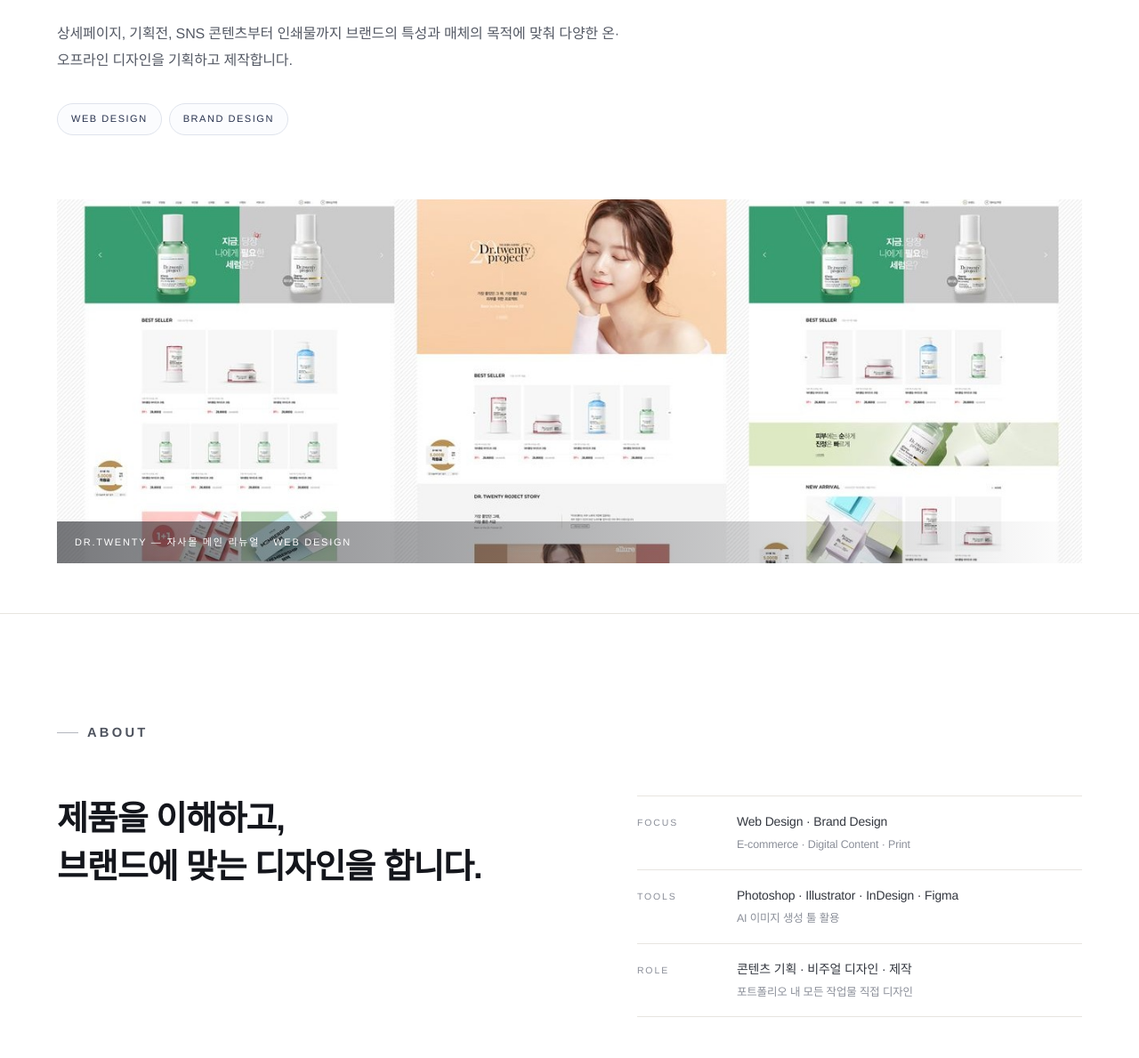
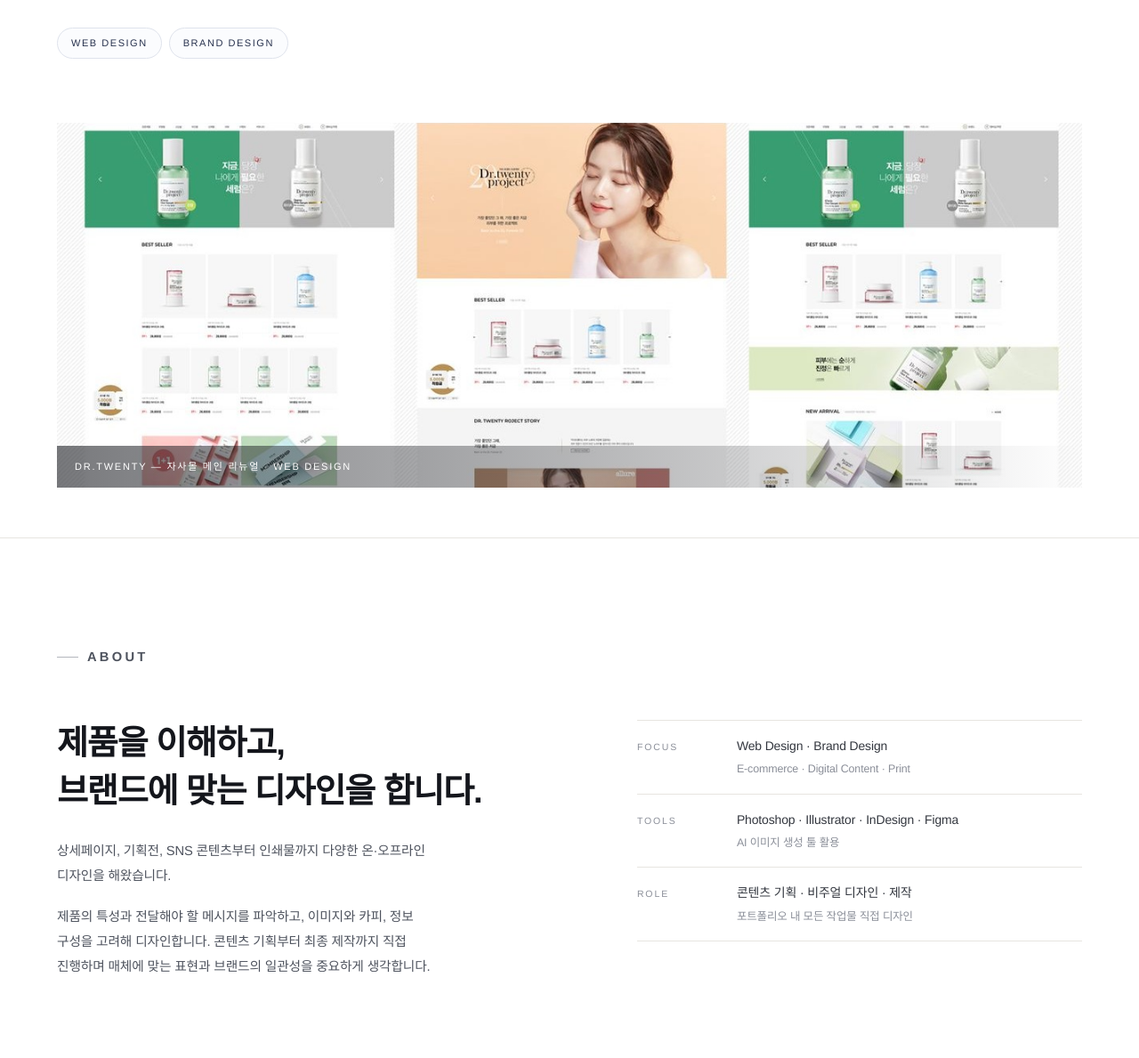
Before and after one commit to mygido19-ai/mygido19-ai.github.io, a plain HTML site: page index.html in a window 1280 px wide. Shown: the part 431-1620 px from the top of the page at 89% size. Drawn offline with Linux system fonts and the light colour scheme.

Commit message:
Hero/About: drop hero lead, restore about intro copy with h2 spacing

```diff
--- a/css/style.css
+++ b/css/style.css
@@ -364,7 +364,7 @@ body.menu-open .mobile-nav { opacity: 1; visibility: visible; transform: none; }
   align-items: start;
 }
 .about h2 {
-  margin: 0;
+  margin: 0 0 26px;
   font-size: clamp(24px, 3vw, 38px);
   line-height: 1.42;
   letter-spacing: -0.03em;
--- a/index.html
+++ b/index.html
@@ -69,10 +69,6 @@
         </div>
       </div>
 
-      <p class="hero-lead">
-        상세페이지, 기획전, SNS 콘텐츠부터 인쇄물까지 브랜드의 특성과 매체의 목적에 맞춰 다양한 온·오프라인 디자인을 기획하고 제작합니다.
-      </p>
-
       <ul class="hero-tags">
         <li>Web Design</li>
         <li>Brand Design</li>
@@ -96,6 +92,9 @@
             제품을 이해하고,<br>
             브랜드에 맞는 디자인을 합니다.
           </h2>
+
+          <p>상세페이지, 기획전, SNS 콘텐츠부터 인쇄물까지 다양한 온·오프라인 디자인을 해왔습니다.</p>
+          <p>제품의 특성과 전달해야 할 메시지를 파악하고, 이미지와 카피, 정보 구성을 고려해 디자인합니다. 콘텐츠 기획부터 최종 제작까지 직접 진행하며 매체에 맞는 표현과 브랜드의 일관성을 중요하게 생각합니다.</p>
         </div>
 
         <div class="facts reveal">
```
